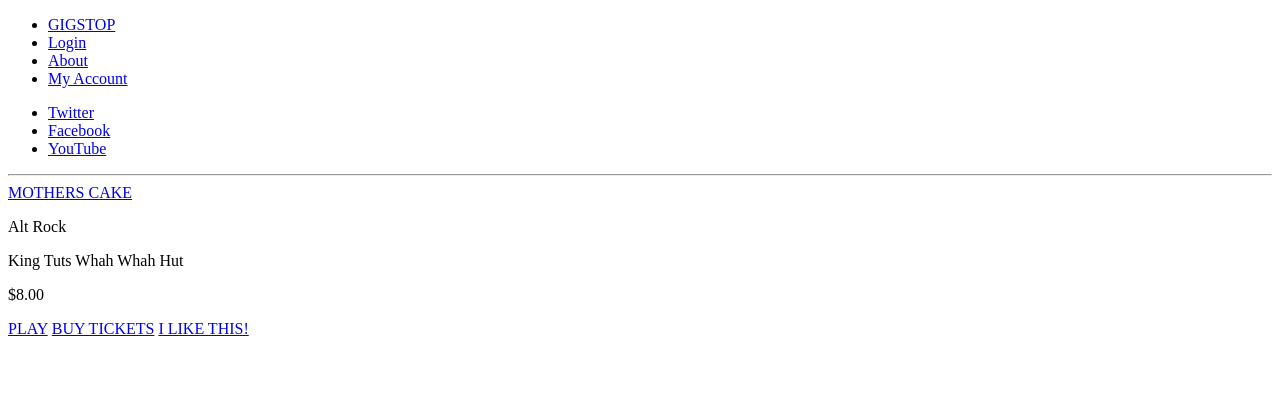
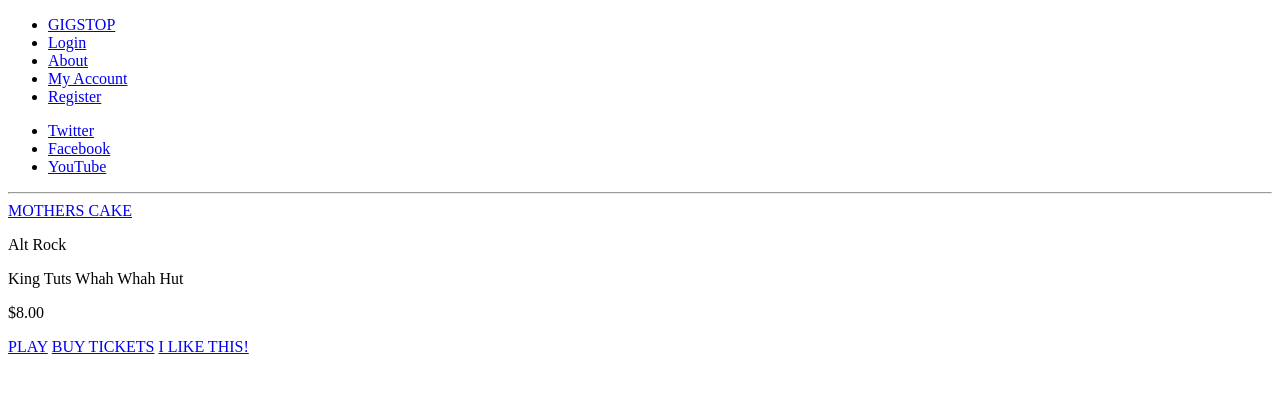
Before and after one commit to Tyrannican/AlphaDragon, a Django app: page /app/ in a window 1280 px wide. Shown: the top 393 px of the page. Run offline with Django 3.2, Linux system fonts and the light colour scheme.

Commit message:
"Added Registration link"

```diff
--- a/Gigstop/templates/Gigstop/base.html
+++ b/Gigstop/templates/Gigstop/base.html
@@ -19,6 +19,7 @@
 							<li><a href="{% url 'login' %}" id="login">Login</a></li>
 							<li><a href="{% url 'about' %}" id="buyTickets">About</a></li>
 							<li><a href="#myAccount" id="interested">My Account</a></li>
+							<li><a href="{% url 'register' %}" id="register">Register</a></li>
 						</ul>
 					</div>
 
```
